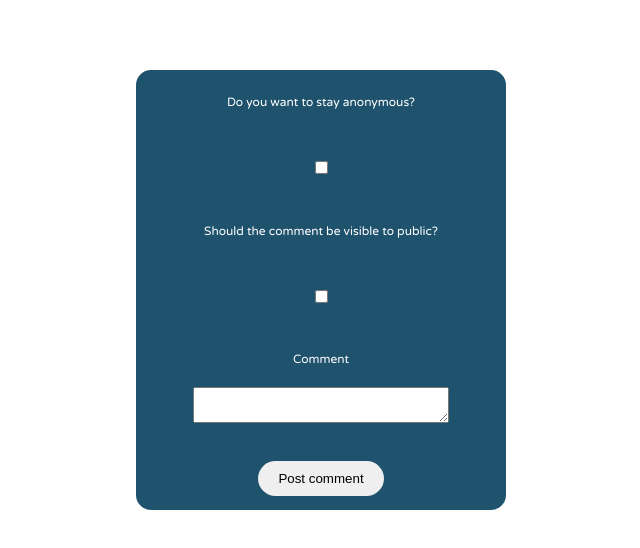
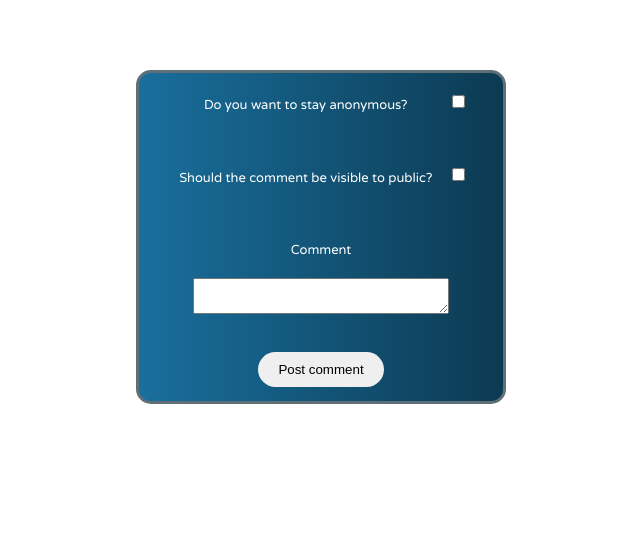
Before and after one commit to DanaBrasanac1901/PSW-Front-End-Public, an Angular app: page /input-feedback in a window 1280 px wide. Shown: the top 548 px of the page, without its empty margins (319-959 px from the left). Built offline with nearby package versions, Linux system fonts and the light colour scheme.

Commit message:
design changes

```diff
--- a/src/app/modules/hospital/input-feedback/input-feedback.component.css
+++ b/src/app/modules/hospital/input-feedback/input-feedback.component.css
@@ -5,13 +5,16 @@ body {
   overflow: hidden;
   font-family: 'Varela Round', sans-serif;
 }
-  .login_container {
+.login_container {
   margin: 5% auto;
   border-radius: 15px;
   border-style: none;
   width: 30%;
   height: 50%;
   background-color: rgb(31,82,109);
+  background-image: linear-gradient(to right, rgb(25, 111, 157), rgb(12, 58, 82));
+  border-color:white;
+  border:3px solid;
   color: rgb(94,111,120);
   line-height: 4em;
 }
@@ -19,7 +22,7 @@ body {
 .credential_labels {
   padding-top: 1px;
   color: white;
-  font-size: 12px;
+  font-size: 13px;
 }
 
 
@@ -105,3 +108,39 @@ body {
 label:hover {
   box-shadow: 0px 0px 30px #788daa83;
 }
+
+.r1 {
+  display: grid;
+  grid-template-columns: 0.9fr 0.1fr;
+  grid-template-rows: 1fr;
+  width:85%;
+  gap: 0px 0px;
+  grid-template-areas:
+    "slot1 slot2";
+}
+
+.slot1 {
+  grid-area: slot1;
+}
+
+.slot2 {
+  grid-area: slot2;
+}
+
+.r2 {
+  display: grid;
+  grid-template-columns: 0.9fr 0.1fr;
+  grid-template-rows: 1fr;
+  width: 85%;
+  gap: 0px 0px;
+  grid-template-areas:
+    "slot3 slot4";
+}
+
+.slot3 {
+  grid-area: slot3;
+}
+
+.slot4 {
+  grid-area: slot4;
+}
--- a/src/app/modules/hospital/input-feedback/input-feedback.component.html
+++ b/src/app/modules/hospital/input-feedback/input-feedback.component.html
@@ -3,14 +3,18 @@
     <table class="login_container">
       <tr>
         <td align="center">
-          <p class="credential_labels">Do you want to stay anonymous?</p>
-          <input type="checkbox" [(ngModel)]="feedback.anonymous" name="anonymous">
+          <div class="r2">
+            <div class="slot3"><p class="credential_labels">Do you want to stay anonymous?</p></div>
+            <div class="slot4"><input type="checkbox" [(ngModel)]="feedback.anonymous" name="anonymous"></div>
+          </div>
         </td>
       </tr>
       <tr>
         <td align="center">
-          <p class="credential_labels">Should the comment be visible to public?</p>
-          <input type="checkbox" [(ngModel)]="feedback.visibleToPublic" name="visibleToPublic">
+          <div class="r1">
+            <div class="slot1"><p class="credential_labels">Should the comment be visible to public?</p></div>
+            <div class="slot2"><input type="checkbox" [(ngModel)]="feedback.visibleToPublic" name="visibleToPublic"></div>
+          </div>
         </td>
       </tr>
       <tr>
--- a/src/app/modules/pages/home/home.component.css
+++ b/src/app/modules/pages/home/home.component.css
@@ -47,7 +47,7 @@ p {
 
 .table-grid {
   grid-area: table-grid;
-  width: 50%;
+  width: 60%;
   margin-left: 10%;
 }
 .input-field {
@@ -65,6 +65,7 @@ p {
 }
 
 .input-grid {
+
   grid-area: input-grid;
 }
 
```
